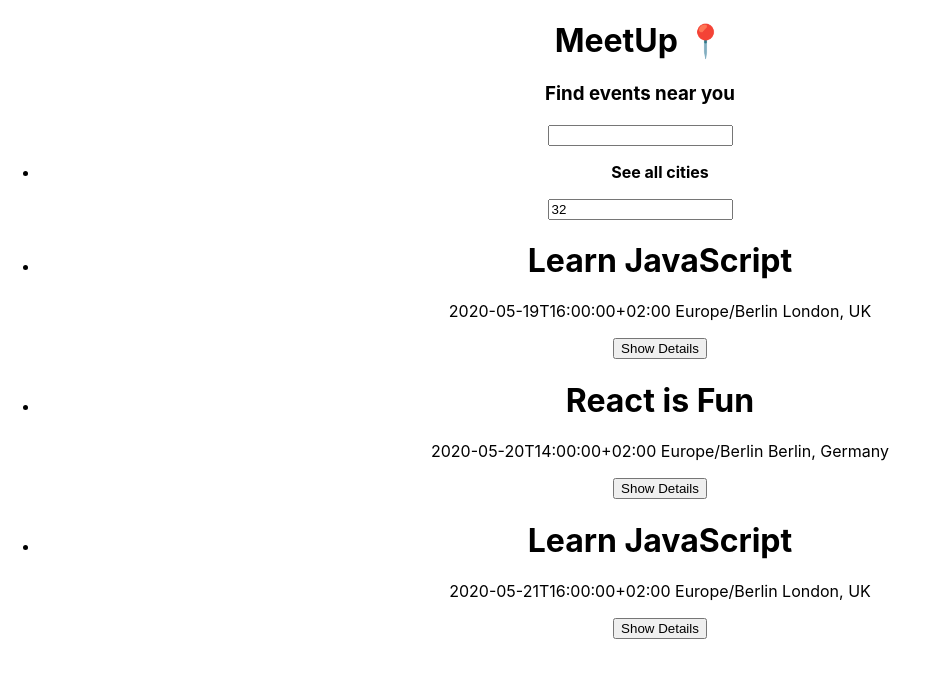
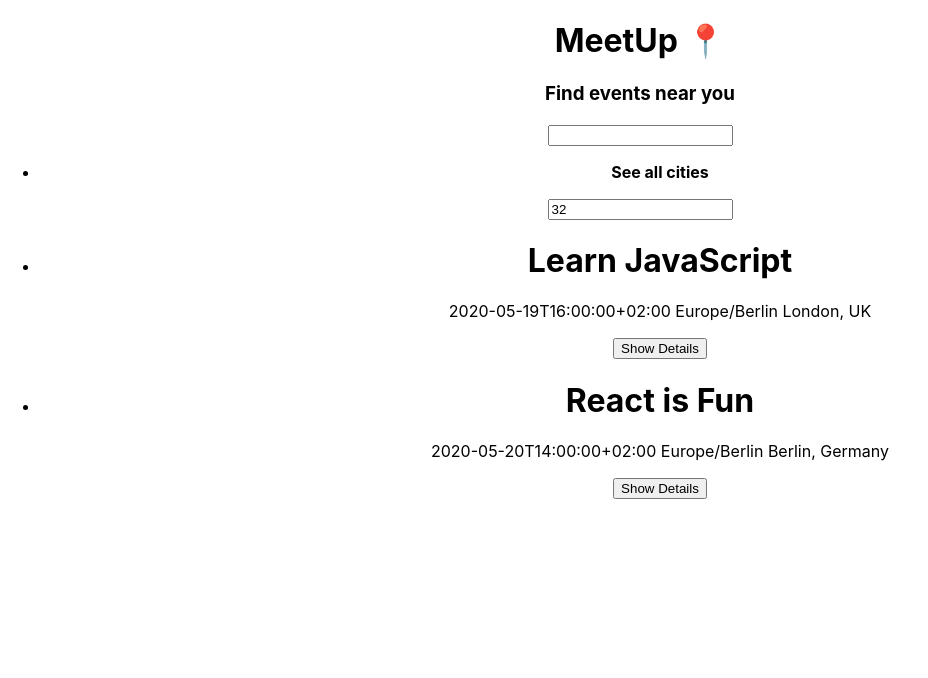
Before and after one commit to Mejiabrayan/MeetUp-App, a React (Create React App) app: page / in a window 1280 px wide. Shown: the top 678 px of the page, without its empty margins (0-928 px from the left). Built offline with nearby package versions, Linux system fonts and the light colour scheme.

Commit message:
added mock data

```diff
--- a/src/mock-data.js
+++ b/src/mock-data.js
@@ -1,86 +1,6 @@
 const mockData = [
-  {
-    kind: "calendar#event",
-    etag: "\"3181161784712000\"",
-    id: "4eahs9ghkhrvkld72hogu9ph3e_20200519T140000Z",
-    status: "confirmed",
-    htmlLink: "https://www.google.com/calendar/event?eid=NGVhaHM5Z2hraHJ2a2xkNzJob2d1OXBoM2VfMjAyMDA1MTlUMTQwMDAwWiBmdWxsc3RhY2t3ZWJkZXZAY2FyZWVyZm91bmRyeS5jb20",
-    created: "2020-05-19T19:17:46.000Z",
-    updated: "2020-05-27T12:01:32.356Z",
-    summary: "Learn JavaScript",
-    description: "Have you wondered how you can ask Google to show you the list of the top ten must-see places in London? And how Google presents you the list? How can you submit the details of an application? Well, JavaScript is doing these. :) \n\nJavascript offers interactivity to a dull, static website. Come, learn JavaScript with us and make those beautiful websites.",
-    location: "London, UK",
-    creator: {
-      email: "fullstackwebdev@careerfoundry.com",
-      self: true
-    },
-    organizer: {
-      email: "fullstackwebdev@careerfoundry.com",
-      self: true
-    },
-    start: {
-      dateTime: "2020-05-19T16:00:00+02:00",
-      timeZone: "Europe/Berlin"
-    },
-    end: {
-      dateTime: "2020-05-19T17:00:00+02:00",
-      timeZone: "Europe/Berlin"
-    },
-    recurringEventId: "4eahs9ghkhrvkld72hogu9ph3e",
-    originalStartTime: {
-      dateTime: "2020-05-19T16:00:00+02:00",
-      timeZone: "Europe/Berlin"
-    },
-    iCalUID: "4eahs9ghkhrvkld72hogu9ph3e@google.com",
-    sequence: 0,
-    reminders: { useDefault: true },
-    eventType: "default"
-  },
-  {
-    kind: "calendar#event",
-    etag: "\"3181159875584000\"",
-    id: "3qtd6uscq4tsi6gc7nmmtpqlct_20200520T120000Z",
-    status: "confirmed",
-    htmlLink: "https://www.google.com/calendar/event?eid=M3F0ZDZ1c2NxNHRzaTZnYzdubW10cHFsY3RfMjAyMDA1MjBUMTIwMDAwWiBmdWxsc3RhY2t3ZWJkZXZAY2FyZWVyZm91bmRyeS5jb20",
-    created: "2020-05-19T19:14:30.000Z",
-    updated: "2020-05-27T11:45:37.792Z",
-    summary: "React is Fun",
-    description: "Love HTML, CSS, and JS? Want to become a cool front-end developer? \n\nReact is one of the most popular front-end frameworks. There is a huge number of job openings for React developers in most cities. \n\nJoin us in our free React training sessions and give your career a new direction. ",
-    location: "Berlin, Germany",
-    creator: { email: "fullstackwebdev@careerfoundry.com", self: true },
-    organizer: { email: "fullstackwebdev@careerfoundry.com", self: true },
-    start: { dateTime: "2020-05-20T14:00:00+02:00", timeZone: "Europe/Berlin" },
-    end: { dateTime: "2020-05-20T15:00:00+02:00", timeZone: "Europe/Berlin" },
-    recurringEventId: "3qtd6uscq4tsi6gc7nmmtpqlct",
-    originalStartTime: { dateTime: "2020-05-20T14:00:00+02:00", timeZone: "Europe/Berlin" },
-    iCalUID: "3qtd6uscq4tsi6gc7nmmtpqlct@google.com",
-    sequence: 0,
-    reminders: { useDefault: true },
-    eventType: "default"
-  },
-  {
-    kind:
-      "calendar#event",
-    etag: "\"3181161784712000\"",
-    id: "4eahs9ghkhrvkld72hogu9ph3e_20200521T140000Z",
-    status: "confirmed",
-    htmlLink: "https://www.google.com/calendar/event?eid=NGVhaHM5Z2hraHJ2a2xkNzJob2d1OXBoM2VfMjAyMDA1MjFUMTQwMDAwWiBmdWxsc3RhY2t3ZWJkZXZAY2FyZWVyZm91bmRyeS5jb20",
-    created: "2020-05-19T19:17:46.000Z",
-    updated: "2020-05-27T12:01:32.356Z",
-    summary: "Learn JavaScript",
-    description: "Have you wondered how you can ask Google to show you the list of the top ten must-see places in London? And how Google presents you the list? How can you submit the details of an application? Well, JavaScript is doing these. :) \n\nJavascript offers interactivity to a dull, static website. Come, learn JavaScript with us and make those beautiful websites.",
-    location: "London, UK",
-    creator: { email: "fullstackwebdev@careerfoundry.com", self: true },
-    organizer: { email: "fullstackwebdev@careerfoundry.com", self: true },
-    start: { dateTime: "2020-05-21T16:00:00+02:00", timeZone: "Europe/Berlin" },
-    end: { dateTime: "2020-05-21T17:00:00+02:00", timeZone: "Europe/Berlin" },
-    recurringEventId: "4eahs9ghkhrvkld72hogu9ph3e",
-    originalStartTime: { dateTime: "2020-05-21T16:00:00+02:00", timeZone: "Europe/Berlin" },
-    iCalUID: "4eahs9ghkhrvkld72hogu9ph3e@google.com",
-    sequence: 0,
-    reminders: { useDefault: true },
-    eventType: "default"
-  }
+  { kind: "calendar#event", etag: "\"3181161784712000\"", id: "4eahs9ghkhrvkld72hogu9ph3e_20200519T140000Z", status: "confirmed", htmlLink: "https://www.google.com/calendar/event?eid=NGVhaHM5Z2hraHJ2a2xkNzJob2d1OXBoM2VfMjAyMDA1MTlUMTQwMDAwWiBmdWxsc3RhY2t3ZWJkZXZAY2FyZWVyZm91bmRyeS5jb20", created: "2020-05-19T19:17:46.000Z", updated: "2020-05-27T12:01:32.356Z", summary: "Learn JavaScript", description: "Have you wondered how you can ask Google to show you the list of the top ten must-see places in London? And how Google presents you the list? How can you submit the details of an application? Well, JavaScript is doing these. :) \n\nJavascript offers interactivity to a dull, static website. Come, learn JavaScript with us and make those beautiful websites.", location: "London, UK", creator: { email: "fullstackwebdev@careerfoundry.com", self: true }, organizer: { email: "fullstackwebdev@careerfoundry.com", self: true }, start: { dateTime: "2020-05-19T16:00:00+02:00", timeZone: "Europe/Berlin" }, end: { dateTime: "2020-05-19T17:00:00+02:00", timeZone: "Europe/Berlin" }, recurringEventId: "4eahs9ghkhrvkld72hogu9ph3e", originalStartTime: { dateTime: "2020-05-19T16:00:00+02:00", timeZone: "Europe/Berlin" }, iCalUID: "4eahs9ghkhrvkld72hogu9ph3e@google.com", sequence: 0, reminders: { useDefault: true }, eventType: "default" },
+  { kind: "calendar#event", etag: "\"3181159875584000\"", id: "3qtd6uscq4tsi6gc7nmmtpqlct_20200520T120000Z", status: "confirmed", htmlLink: "https://www.google.com/calendar/event?eid=M3F0ZDZ1c2NxNHRzaTZnYzdubW10cHFsY3RfMjAyMDA1MjBUMTIwMDAwWiBmdWxsc3RhY2t3ZWJkZXZAY2FyZWVyZm91bmRyeS5jb20", created: "2020-05-19T19:14:30.000Z", updated: "2020-05-27T11:45:37.792Z", summary: "React is Fun", description: "Love HTML, CSS, and JS? Want to become a cool front-end developer? \n\nReact is one of the most popular front-end frameworks. There is a huge number of job openings for React developers in most cities. \n\nJoin us in our free React training sessions and give your career a new direction. ", location: "Berlin, Germany", creator: { email: "fullstackwebdev@careerfoundry.com", self: true }, organizer: { email: "fullstackwebdev@careerfoundry.com", self: true }, start: { dateTime: "2020-05-20T14:00:00+02:00", timeZone: "Europe/Berlin" }, end: { dateTime: "2020-05-20T15:00:00+02:00", timeZone: "Europe/Berlin" }, recurringEventId: "3qtd6uscq4tsi6gc7nmmtpqlct", originalStartTime: { dateTime: "2020-05-20T14:00:00+02:00", timeZone: "Europe/Berlin" }, iCalUID: "3qtd6uscq4tsi6gc7nmmtpqlct@google.com", sequence: 0, reminders: { useDefault: true }, eventType: "default" },
 ];
 
 
```
